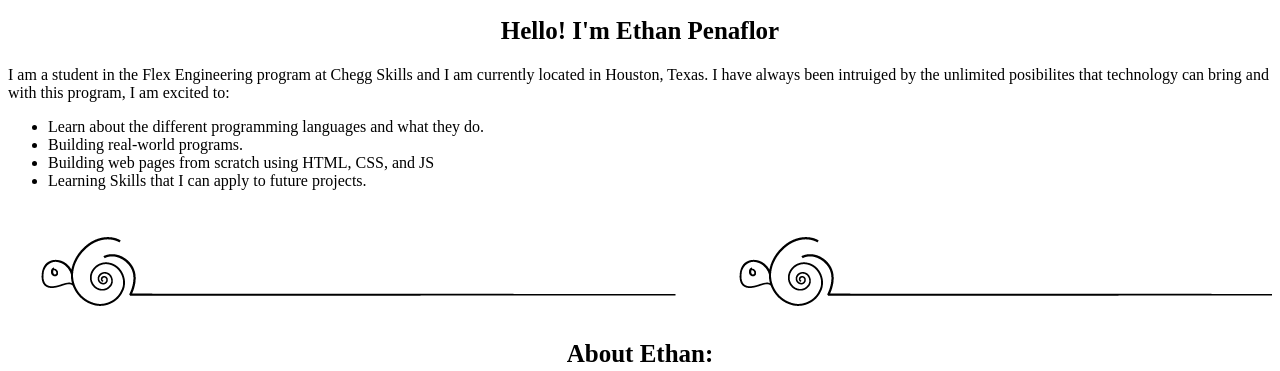
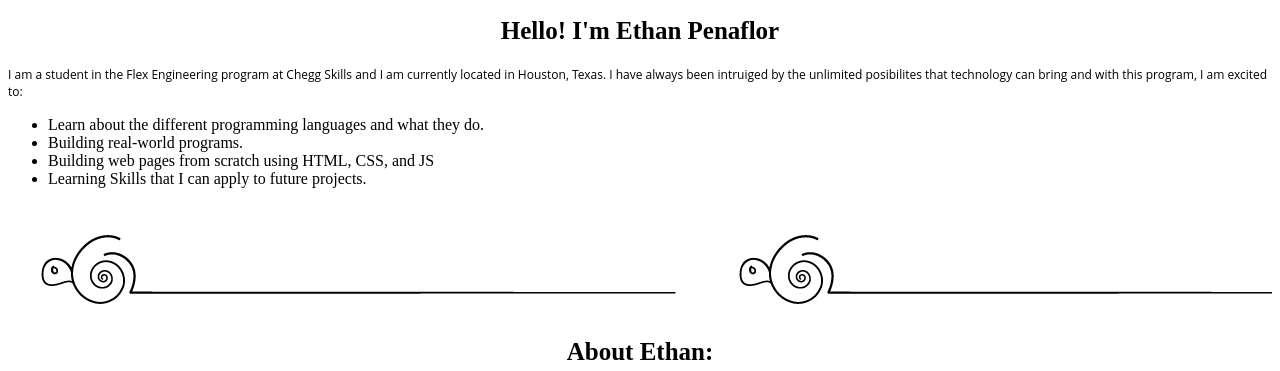
Before and after one commit to Ethan-Penaflor/Ethan-Penaflor-portfolio, a plain HTML site: page index.html in a window 1280 px wide. Shown: the part 437-808 px from the top of the page. Drawn offline with Linux system fonts and the light colour scheme.

Commit message:
Update style.css

```diff
--- a/style.css
+++ b/style.css
@@ -1,4 +1,5 @@
 hr{
+  font-family: "brandon grotesque";
   width: 100%;
   height: 100px;
   border: none;
@@ -8,6 +9,7 @@ hr{
 }
 
 header{
+  font-family: "brandon grotesque";
   background-color: #d2aa88;
   display: block;
   }
@@ -26,3 +28,8 @@ h2{
   width:30%;
   height:30%;
 }
+p{
+  color: black;
+  font-size: 12px;
+  font-family: "open sans";
+}
```
